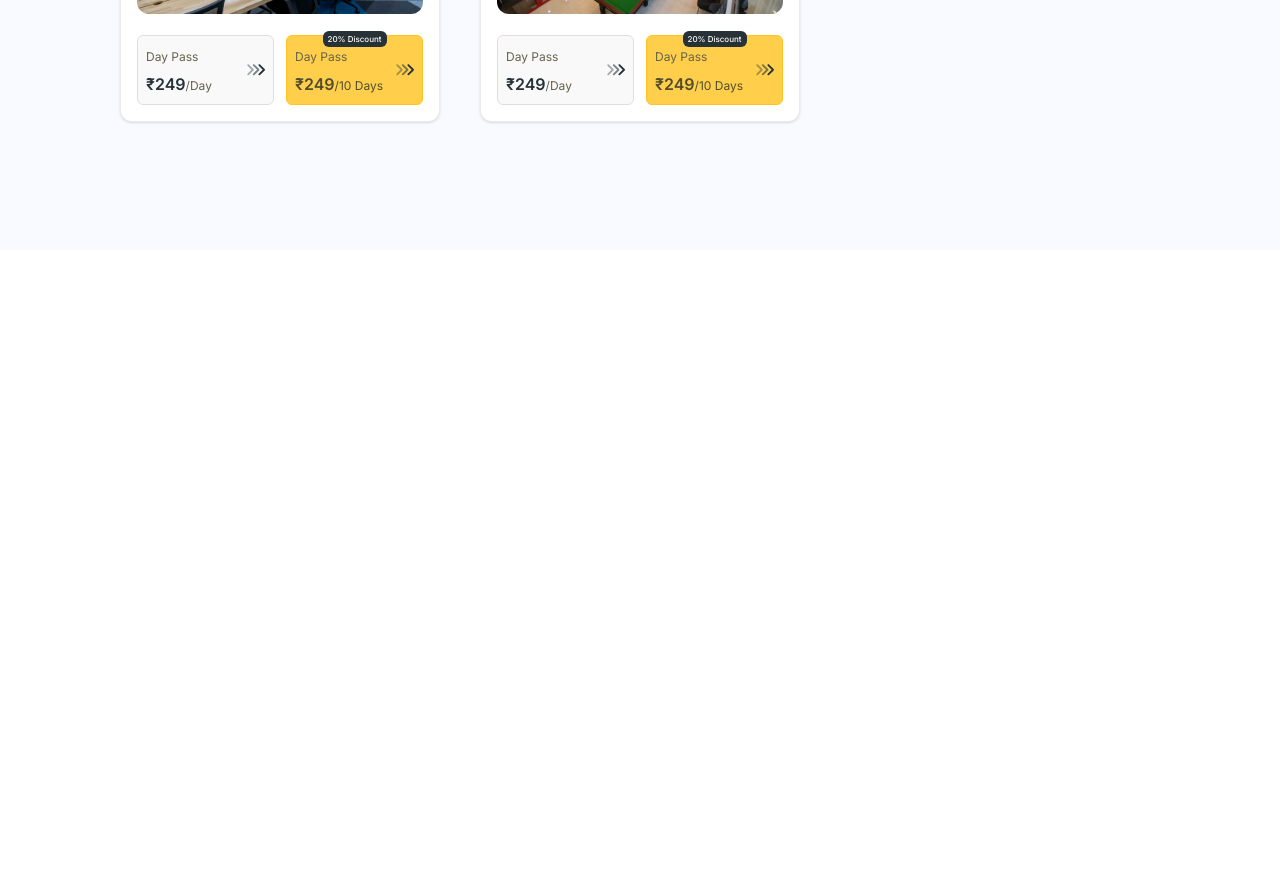
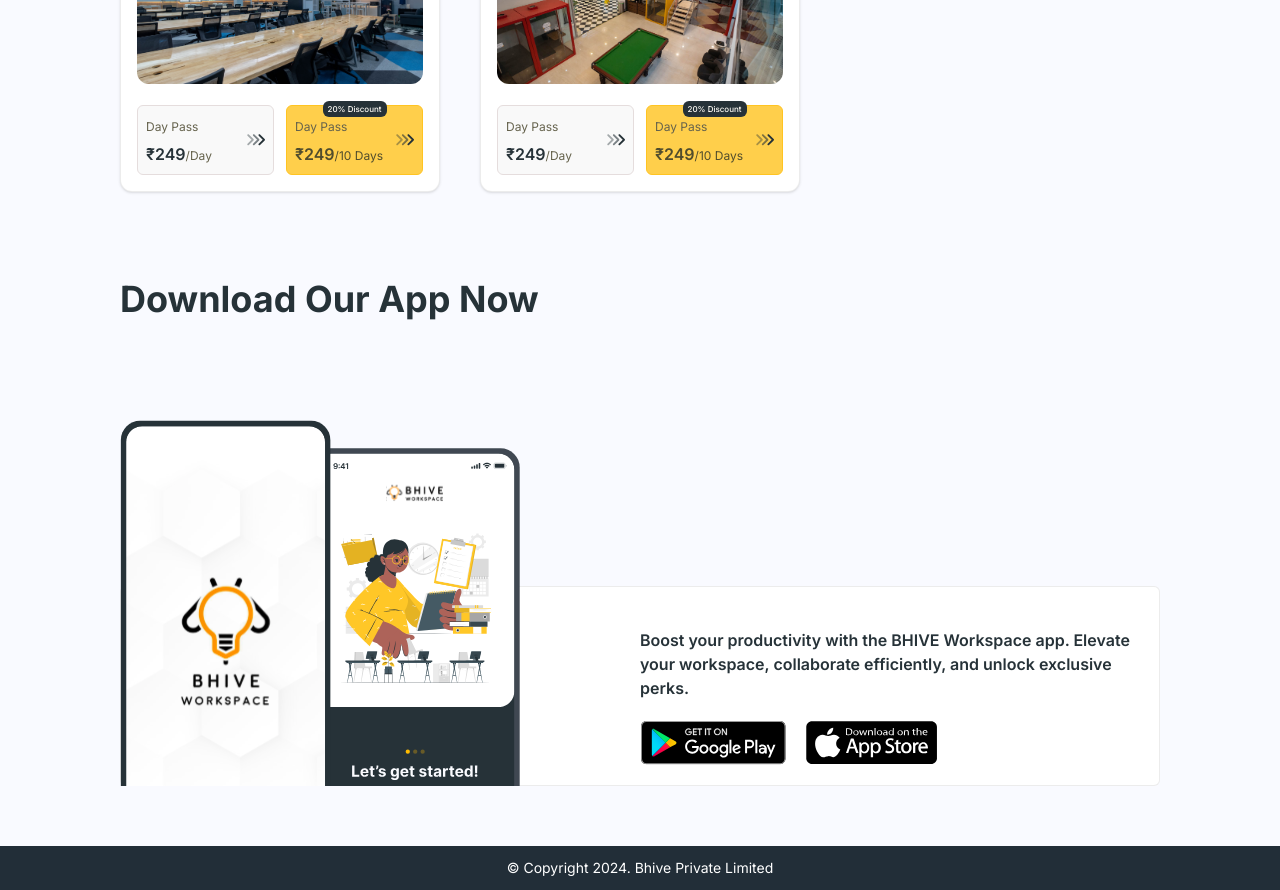
Before and after one commit to jeremiahjoyjoseph/workspace-website, a Next.js app: page / in a window 1280 px wide. Shown: the part 1680-2570 px from the top of the page. Before the commit the page ends 1930 px from the top, so only its background shows below. Built offline with nearby package versions, Linux system fonts and the light colour scheme.

Commit message:
complete: website

```diff
--- a/src/app/globals.css
+++ b/src/app/globals.css
@@ -68,10 +68,6 @@
   font-size: var(--font-size-h6);
 }
 
-main {
-  @apply max-w-none mx-auto px-0 sm:px-0 lg:px-0 py-0;
-}
-
 .container-padding {
   @apply px-[20px] lg:px-[120px];
 }
--- a/src/app/layout.tsx
+++ b/src/app/layout.tsx
@@ -2,6 +2,7 @@
 import { Inter } from "next/font/google";
 import "./globals.css";
 import Header from "@/components/Header";
+import Footer from "@/components/Footer";
 
 const inter = Inter({
   subsets: ["latin"],
@@ -23,9 +24,8 @@
     <html lang="en">
       <body className={`${inter.variable} antialiased`}>
         <Header />
-        <main className="max-w-7xl mx-auto px-4 sm:px-6 lg:px-8 py-8 bg-[#F9FAFF]">
-          {children}
-        </main>
+        <main className="bg-[#F9FAFF]">{children}</main>
+        <Footer />
       </body>
     </html>
   );
--- a/src/app/page.tsx
+++ b/src/app/page.tsx
@@ -5,7 +5,7 @@
 
 export default function Home() {
   return (
-    <main className="">
+    <main>
       <Hero />
       <WhyChooseUs />
       <SpacesOverview />
--- a/src/components/AppDownload.tsx
+++ b/src/components/AppDownload.tsx
@@ -1,9 +1,83 @@
 import React from "react";
+import SectionHeader from "./SectionHeader";
+import Image from "next/image";
+import { getImage } from "@/lib/getAsset";
 
 const AppDownload = () => {
   return (
-    <section className="w-full py-16">
-      {/* App Download content will go here */}
+    <section className="w-full mt-[50px] container-padding xl:mt-[80px] pb-[30px] xl:pb-[60px]">
+      <SectionHeader title="Download Our App Now" />
+      <div className="bg-background rounded-md mt-[20px] lg:hidden">
+        <Image
+          src={getImage("app-mockup-mobile.svg") || ""}
+          alt="mockup"
+          height={100}
+          width={100}
+          className="h-auto w-full"
+        />
+        <div className="flex gap-[20px] justify-between items-center p-[12px]">
+          <Image
+            src={getImage("google-play.svg") || ""}
+            alt="app store"
+            height={45}
+            width={100}
+            className="flex flex-1"
+          />
+          <Image
+            src={getImage("app-store.svg") || ""}
+            alt="app store"
+            height={45}
+            width={100}
+            className="flex flex-1"
+          />
+        </div>
+      </div>
+
+      <div className="hidden lg:flex mt-[60px] relative h-[400px] items-end overflow-hidden">
+        <Image
+          src={getImage("app-mockup-desktop.svg") || ""}
+          alt="mockup"
+          height={100}
+          width={100}
+          className="h-auto w-[400px] absolute bottom-[-8%] left-0 z-10"
+        />
+        <div className="bg-background rounded-md border-[0.5px] border-r-[1px] border-gray-5/60 w-full flex flex-col justify-center items-end p-[20px] relative h-[200px] pt-[40px]">
+          <div className="flex flex-col items-baseline gap-[20px] max-w-[40%] xl:max-w-[50%]">
+            <p className="text-text-primary font-semibold text-h6 xl:text-h4">
+              Boost your productivity with the BHIVE Workspace app. Elevate your
+              workspace, collaborate efficiently, and unlock exclusive perks.
+            </p>
+            <div className="flex gap-[20px] justify-start items-center">
+              <a
+                href="https://play.google.com/store"
+                target="_blank"
+                rel="noopener noreferrer"
+                className="cursor-pointer"
+              >
+                <Image
+                  src={getImage("google-play.svg") || ""}
+                  alt="app store"
+                  height={45}
+                  width={146}
+                />
+              </a>
+              <a
+                href="https://apps.apple.com"
+                target="_blank"
+                rel="noopener noreferrer"
+                className="cursor-pointer"
+              >
+                <Image
+                  src={getImage("app-store.svg") || ""}
+                  alt="app store"
+                  height={45}
+                  width={132}
+                />
+              </a>
+            </div>
+          </div>
+        </div>
+      </div>
     </section>
   );
 };
--- /dev/null
+++ b/src/components/Footer.tsx
@@ -0,0 +1,12 @@
+const Footer = () => (
+  <footer
+    className="w-full flex items-center justify-center"
+    style={{ height: 44, background: "#222e38" }}
+  >
+    <span className="text-white text-sm">
+      © Copyright 2024. Bhive Private Limited
+    </span>
+  </footer>
+);
+
+export default Footer;
--- a/src/components/SpacesOverview.tsx
+++ b/src/components/SpacesOverview.tsx
@@ -14,7 +14,7 @@
   }, []);
 
   return (
-    <section className="w-full mt-[50px] container-padding">
+    <section className="w-full mt-[50px] container-padding xl:mt-[120px]">
       <SectionHeader title="Our Spaces" />
       <div className="grid grid-cols-1 md:grid-cols-2 xl:grid-cols-3 gap-[16px] md:gap-[40px] mt-[30px]">
         {spaces.map((space) => (
```
Also changed, not shown: public/assets/app-store.svg (added).
